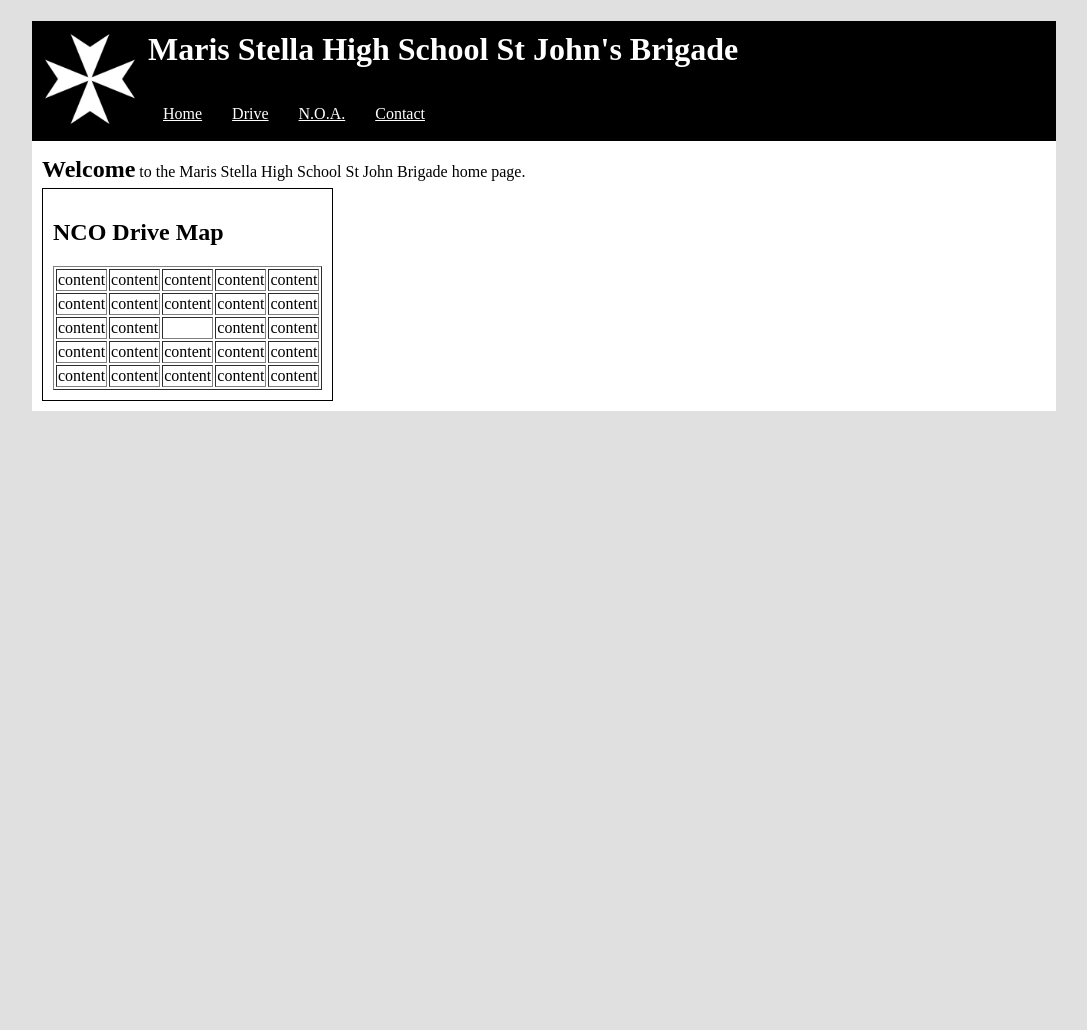
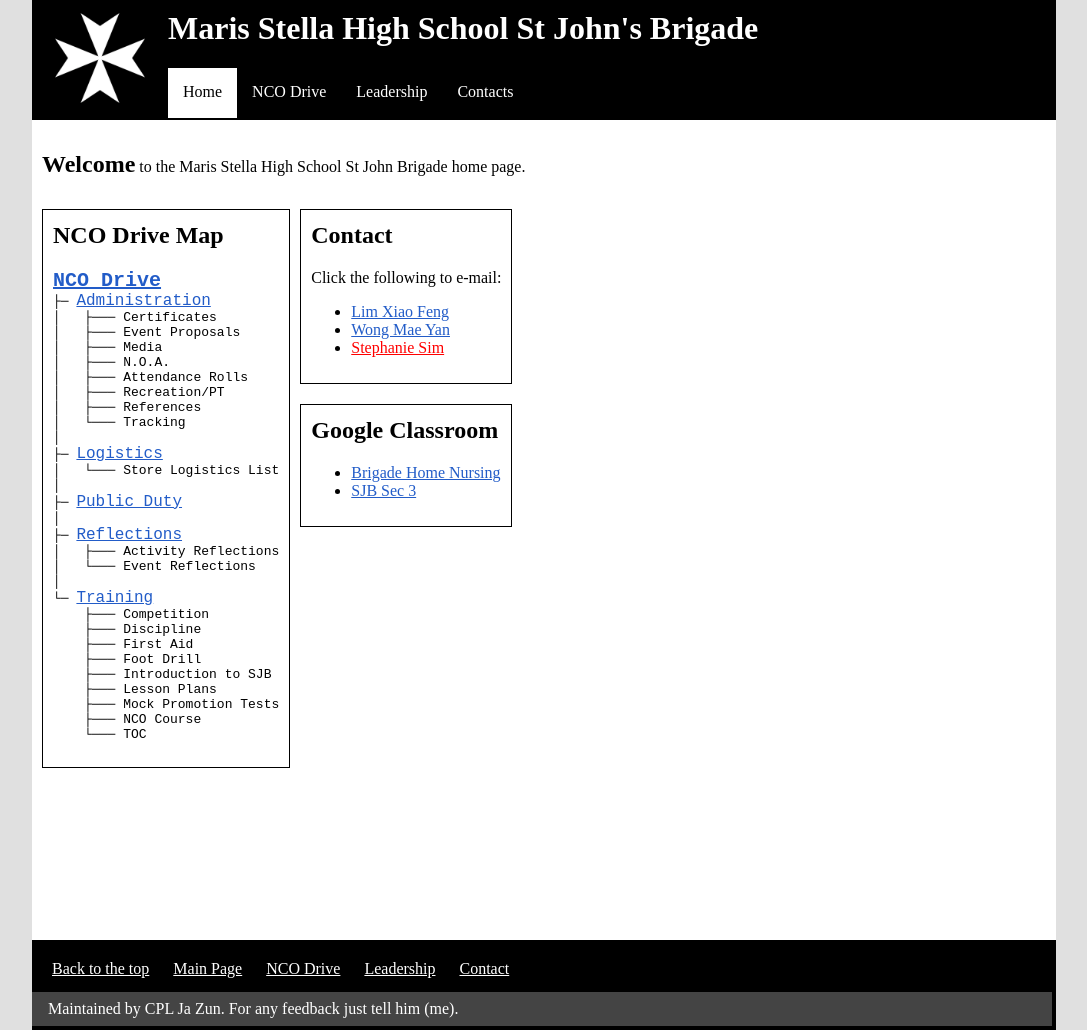
Before and after one commit to mshssjb/mshssjb.github.io, a plain HTML site: page index.html in a window 1280 px wide. Shown: the whole page, without its empty margins (96-1183 px from the left). Before the commit the page ends 800 px from the top, so only its background shows below. Drawn offline with Linux system fonts and the light colour scheme.

Commit message:
Added everything
Yes, everything

```diff
--- a/index.html
+++ b/index.html
@@ -2,67 +2,95 @@
 <html lang="en">
 <head>
     <meta charset="UTF-8">
-    <meta name="viewport" content="width=device-width, initial-scale=1.0">
+    <meta name="viewport" name="width=device-width, initial-scale=1.0">
     <link rel="stylesheet" href="style.css">
-    <title>MSHS St John Home Page</title>
+    <title>MSHS SJB | Home Page</title>
+    <style>
+        @media only screen and (max-width: 600px) {
+        footer {background: transparent; color: transparent; width: 1PX; height: 1PX;}
+        footer a {background: transparent; color: transparent; width: 1PX; height: 1PX;}
+        .credits {background: transparent; color: transparent; width: 1PX; height: 1PX;}
+        }
+    </style>
 </head>
 <header>
     <img src="cross.png">
-    <div class="left">
+    <div>
         <h1>Maris Stella High School St John's Brigade</h1>
         <div class="top-nav">
-            <a href="index.html">Home</a>
-            <a href="drive/index.html">Drive</a>
-            <a href="noa.htm">N.O.A.</a>
-            <a href="contact.htm">Contact</a>
+            <a href="index.html" class="active">Home</a>
+            <a href="drive/index.html">NCO Drive</a>
+            <a href="exco.htm">Leadership</a>
+            <a href="contact.htm">Contacts</a>
         </div>
     </div>
 </header>
 
 <body>
     <main>
-        <b></b>
-        <h2 class="em">Welcome</h2> to the Maris Stella High School St John Brigade home page.
+        <p><h2 class="em">Welcome</h2> to the Maris Stella High School St John Brigade home page.</p>
+
+        <nav class="left">
+            <h1>NCO Drive Map</h1>
+            <pre>
+<a href="https://drive.google.com/drive/folders/1h7RcH15SliT9ICTLoUsqpvjrU5mRidIz" style="font-size: x-large; font-weight: bold;">NCO Drive</a>
+├─ <a href="https://drive.google.com/drive/folders/1HkUVl0FxZ0mzE5uf08ty0GwpLe_4GUHn" style="font-size: large;">Administration</a>
+│   ├─── Certificates
+│   ├─── Event Proposals
+│   ├─── Media
+│   ├─── N.O.A.
+│   ├─── Attendance Rolls
+│   ├─── Recreation/PT
+│   ├─── References
+│   └─── Tracking
+│
+├─ <a href="https://drive.google.com/drive/folders/1kcENgxpRAJ6aQB9DXt55BZTC-wUDBO39" style="font-size: large;">Logistics</a>
+│   └─── Store Logistics List
+│
+├─ <a href="https://drive.google.com/drive/folders/16N43H6IdU5e-kj8eSSv2RN2N3JN2hFnV" style="font-size: large;">Public Duty</a>
+│
+├─ <a href="https://drive.google.com/drive/folders/1buvwe8EolHIKYmV_5qxFVBYunmQ1PoyD" style="font-size: large;">Reflections</a>
+│   ├─── Activity Reflections
+│   └─── Event Reflections
+│
+└─ <a href="https://drive.google.com/drive/folders/18OX7InW1tw5zx_c3ZI88SqPvnbA-wI4e" style="font-size: large;">Training</a>
+    ├─── Competition
+    ├─── Discipline
+    ├─── First Aid
+    ├─── Foot Drill
+    ├─── Introduction to SJB
+    ├─── Lesson Plans
+    ├─── Mock Promotion Tests
+    ├─── NCO Course
+    └─── TOC
+            </pre>
+        </nav>
+        <div class="left">
         <nav>
-            <h2>NCO Drive Map</h2>
-            <table border="1">
-                <tr>
-                    <td>content</td>
-                    <td>content</td>
-                    <td>content</td>
-                    <td>content</td>
-                    <td>content</td>
-                </tr>
-                <tr>
-                    <td>content</td>
-                    <td>content</td>
-                    <td>content</td>
-                    <td>content</td>
-                    <td>content</td>
-                </tr>
-                <tr>
-                    <td>content</td>
-                    <td>content</td>
-                    <td></td>
-                    <td>content</td>
-                    <td>content</td>
-                </tr>
-                <tr>
-                    <td>content</td>
-                    <td>content</td>
-                    <td>content</td>
-                    <td>content</td>
-                    <td>content</td>
-                </tr>
-                <tr>
-                    <td>content</td>
-                    <td>content</td>
-                    <td>content</td>
-                    <td>content</td>
-                    <td>content</td>
-                </tr>
-            </table>
+            <h1>Contact</h1>
+            Click the following to e-mail:
+            <ul>
+                <li><a href="MAILTO:lim_xiao_feng@schools.edu.sg">Lim Xiao Feng</a></li>
+                <li><a href="MAILTO:wong_mae_yan@schools.edu.sg" >Wong Mae Yan</a></li>
+                <li><a href="404.html" style="color: red;">Stephanie Sim</a></li>
+        </nav>
+        <nav>
+            <h1>Google Classroom</h1>
+            <ul>
+                <li><a href="https://classroom.google.com/c/MTA5NDYyMzIwMjg0">Brigade Home Nursing</a></li>
+                <li><a href="https://classroom.google.com/u/1/c/NDYzMjk1Nzg5MzEw">SJB Sec 3</a></li>
+            </ul>
         </nav>
     </main>
 </body>
 </html>
+<footer>
+    <div class="links">
+        <a href="#top">Back to the top</a>
+        <a href="index.html">Main Page</a>
+        <a href="drive/index.html">NCO Drive</a>
+        <a href="exco.htm">Leadership</a>
+        <a href="contact.htm">Contact</a>
+    </div>
+    <div class="credits">Maintained by CPL Ja Zun. For any feedback just tell him (me).</div>
+</footer>
--- a/style.css
+++ b/style.css
@@ -1,13 +1,37 @@
 html {background-color: #E0E0E0;}
 body {background-color: #E0E0E0; width: 80%; margin: 0 auto; background-color: #fff;}
-main {padding: 10px;}
+main {padding: 10px; height: 100vmin;}
 header {background-color: black; height: 120PX;}
-header img {height: 80%; padding: 10PX; float: left;}
-header h1 {padding-top: 10PX; color: white; height: 70%;}
-nav {padding: 10PX; border: 1px solid #000; width: fit-content;}
+header img {height: 80%; padding: 10PX; margin: 0 10PX; float: left;}
+header h1 {padding-top: 10PX; color: white; height: 70%; margin-top: 0; padding-top: -0.1EM;}
+nav {padding: 10PX; margin: 10PX 10PX 20PX 0PX; border: 1px solid #000; width: fit-content;}
+pre {margin-bottom: 0;}
+nav h1 {margin-top: 0.1EM;}
+a {color: #225CC8;} a:visited {color: #225CC8;} a:hover {background-color: #FFFF99;} a:active {background-color: #FFFF99; color: red;}
+footer {height: 50PX; background-color: black; /*333333*/ padding: 20PX 10PX;}
+footer a {color: white; padding: 10PX;}
+footer a:hover {background-color: transparent; color: lightgrey;} footer a:active {color: red;}
+.credits { padding: 0.5EM 0 0.5EM 1EM; width: 100%; margin: 14PX 10PX 0 -10PX; bottom: 0; color: white; background-color: #444444;}
+.title {padding: .1EM 0 6PX .2EM; margin-bottom: 0.1EM; background: linear-gradient(90DEG, #000000 0%, #FFFFFF 100%); color: white;}
+.left {float: left;}
 .clear {clear: both;}
-.top-nav {display: block; width: 80%; display: flex; flex-flow: row;}
-.top-nav a {padding: 15px; color: white; float: left;}
+.top-nav {display: block; display: flex; flex-flow: row;}
+.top-nav a {padding: 15px; color: white; float: left; text-decoration: none;}
 .top-nav a:hover {background-color: grey;}
-.top-nav a:active {padding: 12px; border: 3px solid white;}
+.top-nav a:active {padding: 13px; border: 3px solid white;}
+.top-nav .active {background-color: white; color: black; padding-bottom: 17PX;}
 .em {display: inline-block; margin: 0.2EM 0;}
+#bigleftspace {margin-left: 18%;}
+#nospace {padding-left: 25PX;}
+
+@media only screen and (max-width: 600px) {
+    body {width: 100%; margin: 0;}
+    main {height: fit-content;}
+    .top-nav {overflow: scroll;}
+    .top-nav a {background-color: black; color: white;}
+    header {margin-bottom: 25%;}
+    main {height: 100vmax;}
+    #bigleftspace {margin-left: 0;}
+    nav {width: 100%;}
+
+  }
```
Also changed, not shown: 404.html (added, +36 -0 lines), contact.htm (added, +53 -0 lines), exco.htm (added, +88 -0 lines), 1 other file.
